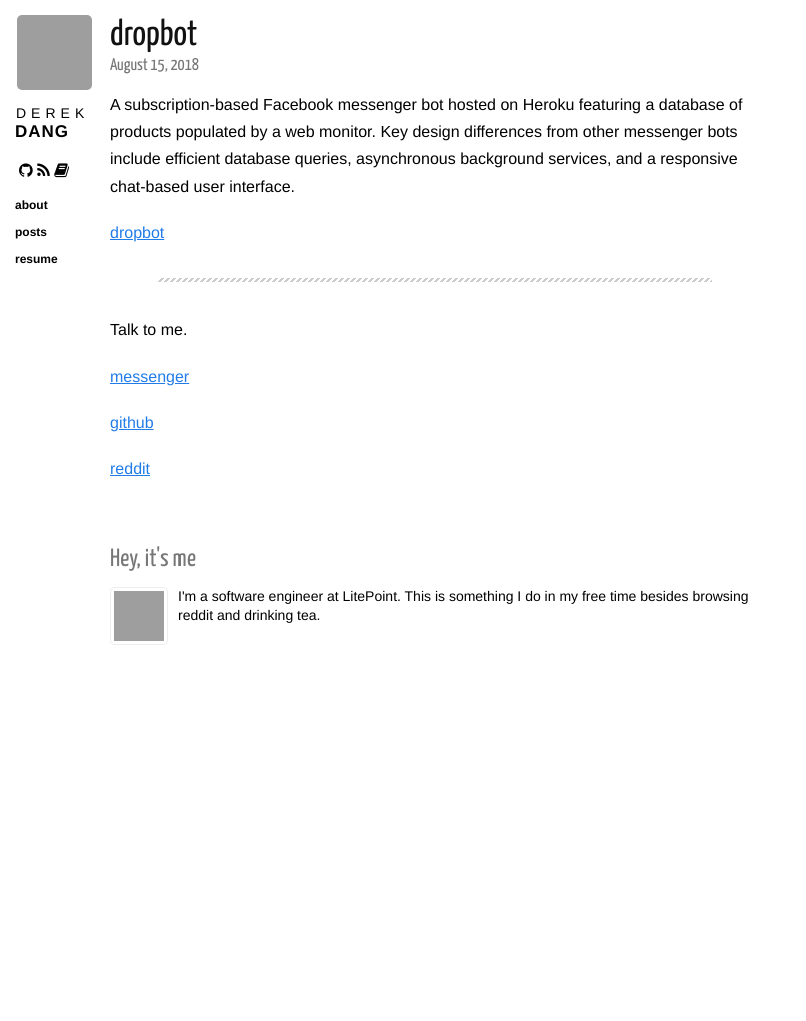
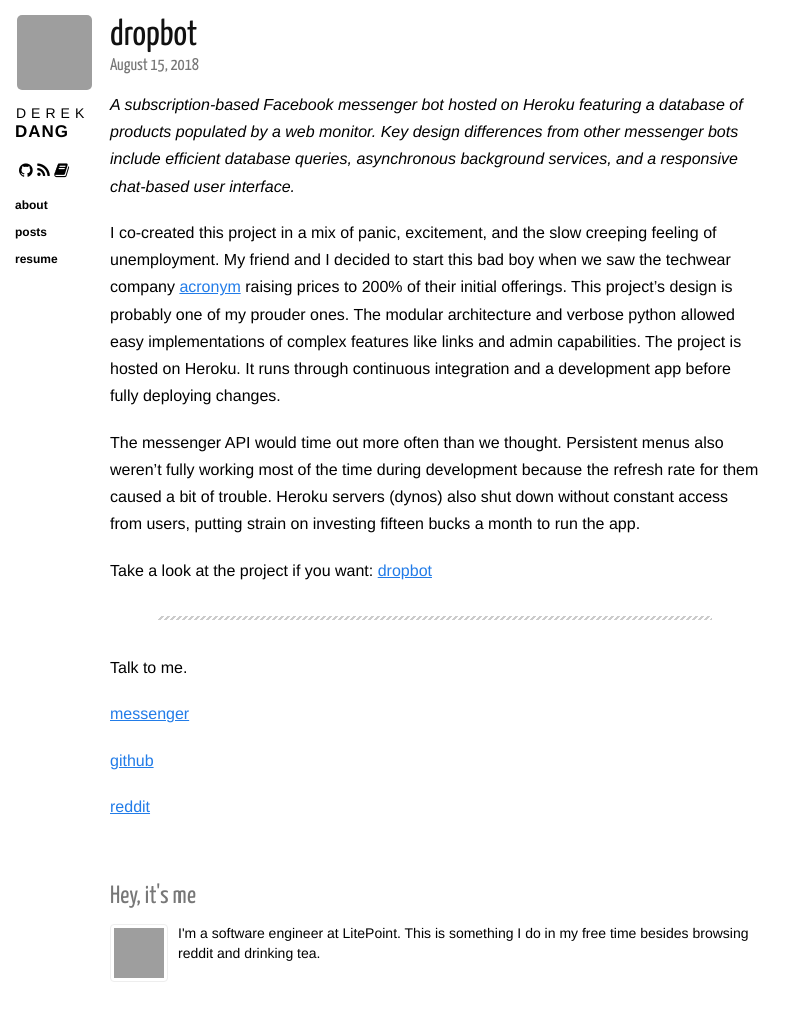
Before and after one commit to dqdang/dqdang.github.io, a Jekyll site: the page built from _posts/2018-08-15-dropbot.markdown, in a window 1280 px wide, cut to the strip 0-1040 px from the top of the page. Shown: the top 1021 px of the strip, without its empty margins (0-806 px from the left). Built offline with Jekyll 4.4.1, drawn with Linux system fonts in a browser that asks for light colours; nearby versions of some CDN libraries; before the commit the page ends 900 px from its top, so only the background shows below that; grey boxes are pictures that could not be loaded.

Commit message:
Update 2018-08-15-dropbot.markdown

```diff
--- a/_posts/2018-08-15-dropbot.markdown
+++ b/_posts/2018-08-15-dropbot.markdown
@@ -4,8 +4,13 @@ title: dropbot
 category: posts
 ---
 
-A subscription-based Facebook messenger bot hosted on Heroku featuring a database of products populated by a web monitor. Key design differences from other messenger bots include efficient database queries, asynchronous background services, and a responsive chat-based user interface.
+*A subscription-based Facebook messenger bot hosted on Heroku featuring a database of products populated by a web monitor. Key design differences from other messenger bots include efficient database queries, asynchronous background services, and a responsive chat-based user interface.*
 
+I co-created this project in a mix of panic, excitement, and the slow creeping feeling of unemployment. My friend and I decided to start this bad boy when we saw the techwear company [acronym](https://acrnm.com/) raising prices to 200% of their initial offerings. This project's design is probably one of my prouder ones. The modular architecture and verbose python allowed easy implementations of complex features like links and admin capabilities. The project is hosted on Heroku. It runs through continuous integration and a development app before fully deploying changes.
+
+The messenger API would time out more often than we thought. Persistent menus also weren't fully working most of the time during development because the refresh rate for them caused a bit of trouble. Heroku servers (dynos) also shut down without constant access from users, putting strain on investing fifteen bucks a month to run the app.
+
+Take a look at the project if you want:
 [dropbot][dropbot]
 
 ---
```
